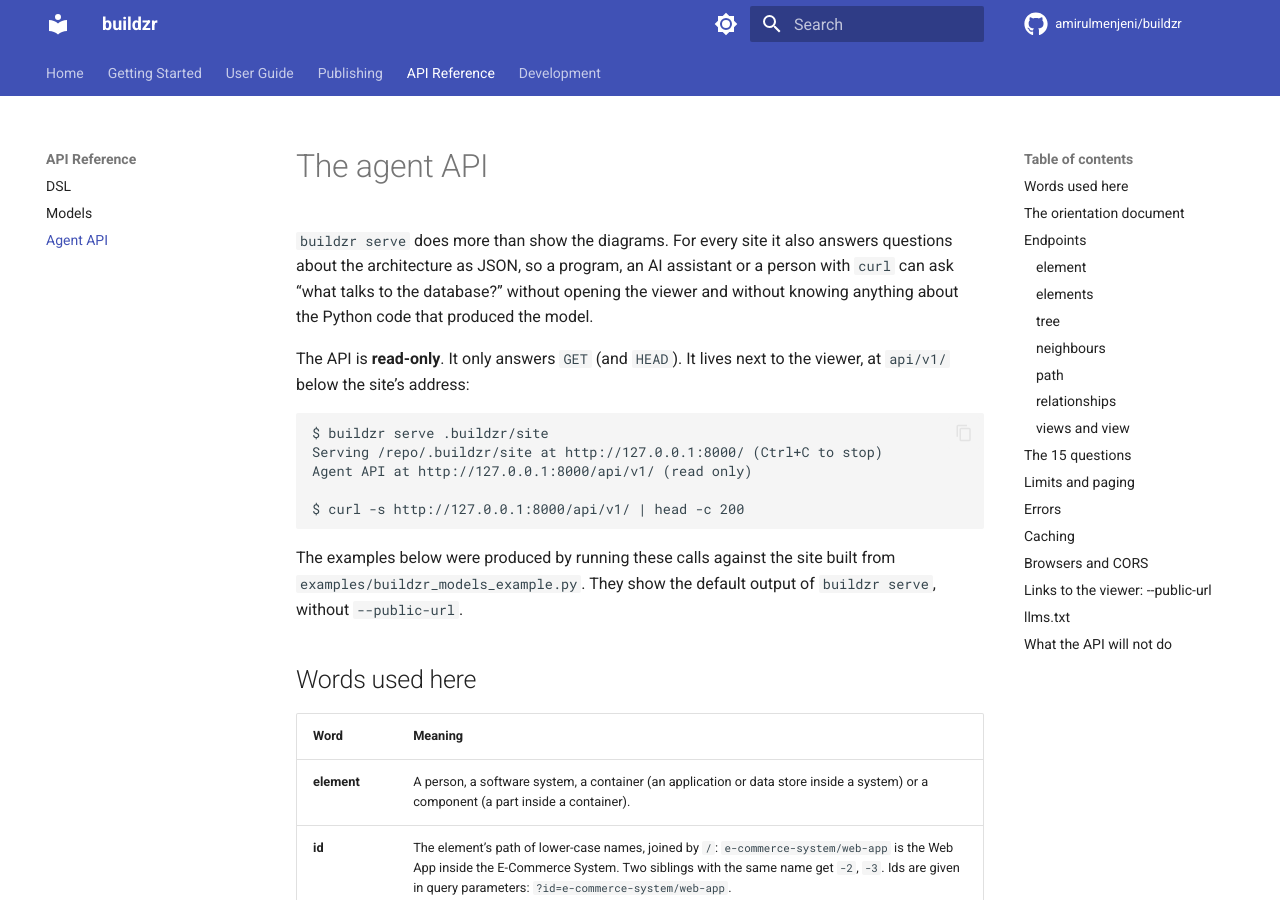
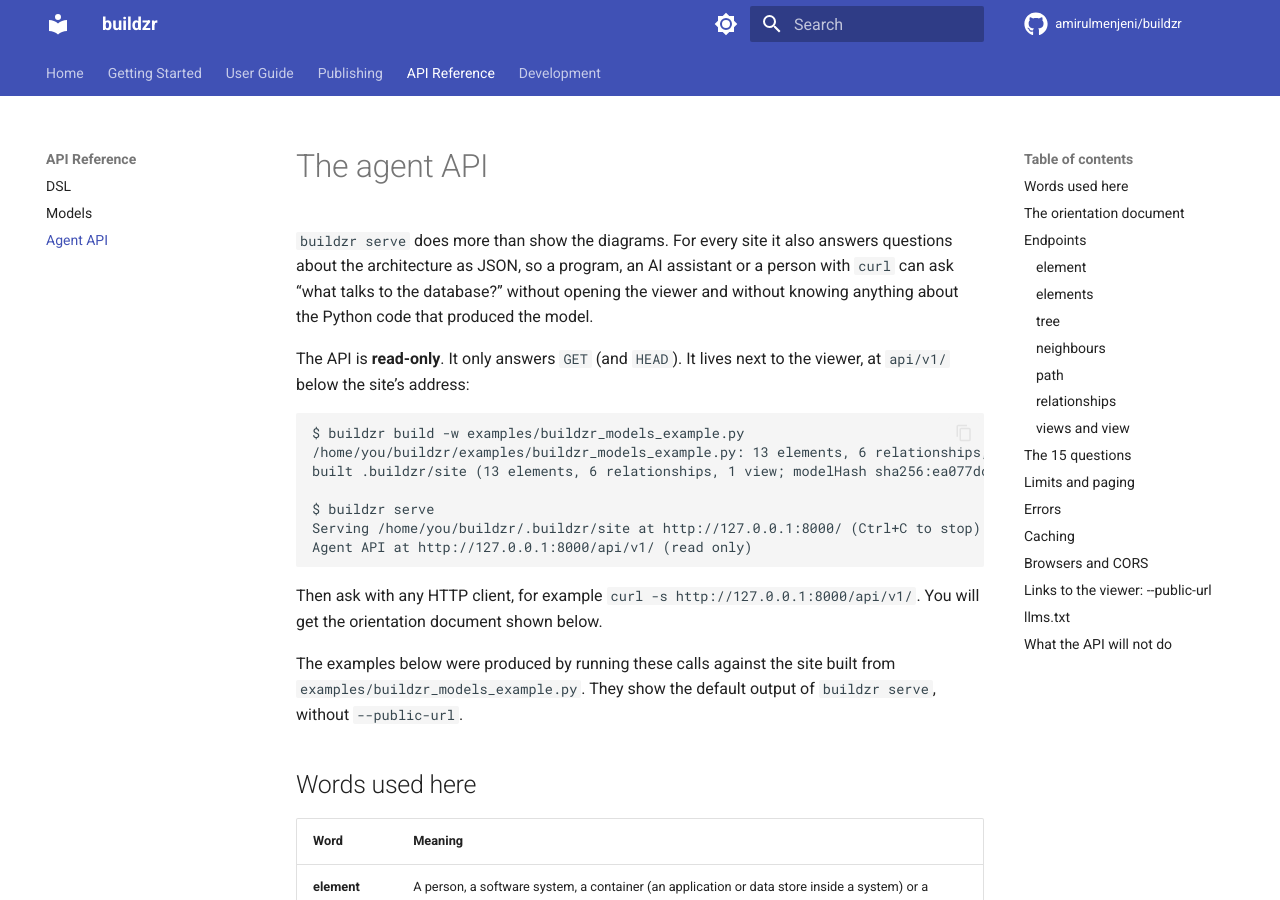
Before and after one commit to amirulmenjeni/buildzr, an MkDocs documentation site: the page built from docs/agent-api.md, in a window 1280 px wide and 900 px high. Built offline with MkDocs 1.6.1 and Material for MkDocs 9.7.7, drawn with Linux system fonts in a browser that asks for light colours; comment, search, counter and statistics services are not loaded.

Commit message:
docs(agent-api): start from build and serve

````diff
--- a/docs/agent-api.md
+++ b/docs/agent-api.md
@@ -5,12 +5,16 @@
 The API is **read-only**. It only answers `GET` (and `HEAD`). It lives next to the viewer, at `api/v1/` below the site's address:
 
 ```text
-$ buildzr serve .buildzr/site
-Serving /repo/.buildzr/site at http://127.0.0.1:8000/ (Ctrl+C to stop)
+$ buildzr build -w examples/buildzr_models_example.py
+/home/you/buildzr/examples/buildzr_models_example.py: 13 elements, 6 relationships, 1 views, 5 levels -> /tmp/tmpab12cd/.build-x1y2z3/export
+built .buildzr/site (13 elements, 6 relationships, 1 view; modelHash sha256:ea077dc27381…)
+
+$ buildzr serve
+Serving /home/you/buildzr/.buildzr/site at http://127.0.0.1:8000/ (Ctrl+C to stop)
 Agent API at http://127.0.0.1:8000/api/v1/ (read only)
+```
 
-$ curl -s http://127.0.0.1:8000/api/v1/ | head -c 200
-```
+Then ask with any HTTP client, for example `curl -s http://127.0.0.1:8000/api/v1/`. You will get the orientation document shown below.
 
 The examples below were produced by running these calls against the site built from `examples/buildzr_models_example.py`. They show the default output of `buildzr serve`, without `--public-url`.
 
````
